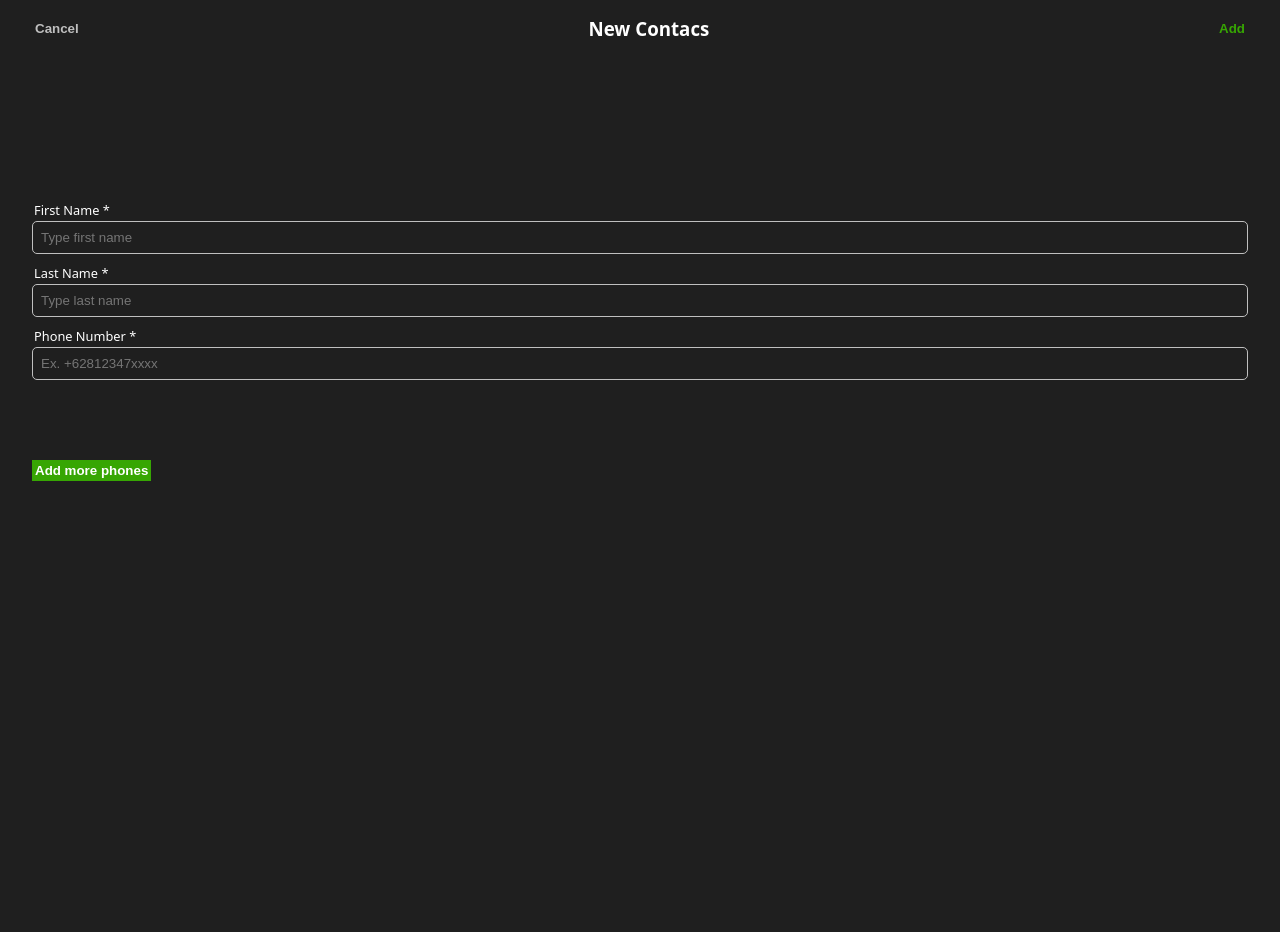
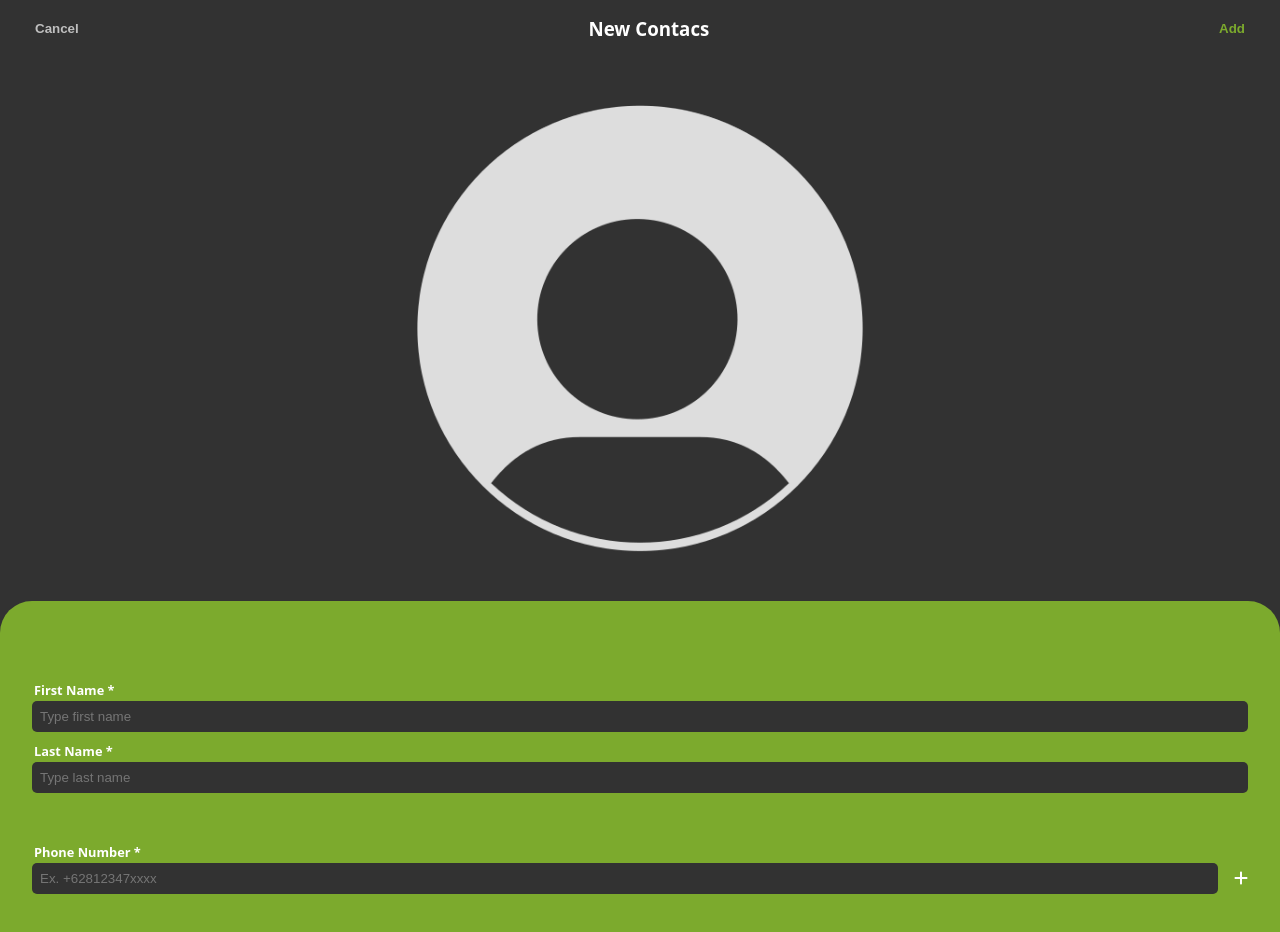
Before and after one commit to hanaw23/Phone-Book-Project, a Next.js app: page /contacts/new in a window 1280 px wide. Shown: the top 932 px of the page. Before the commit the page ends 800 px from the top, so only its background shows below. Built offline with nearby package versions, Linux system fonts and the light colour scheme.

Commit message:
style: change styles for form

```diff
--- a/package.json
+++ b/package.json
@@ -13,6 +13,9 @@
     "@emotion/css": "^11.11.2",
     "@emotion/react": "^11.11.1",
     "@emotion/styled": "^11.11.0",
+    "@fortawesome/fontawesome-svg-core": "^6.4.2",
+    "@fortawesome/free-solid-svg-icons": "^6.4.2",
+    "@fortawesome/react-fontawesome": "^0.2.0",
     "graphql": "^16.8.1",
     "next": "13.5.6",
     "react": "^18",
--- a/src/common/components/atoms/input.tsx
+++ b/src/common/components/atoms/input.tsx
@@ -17,9 +17,21 @@ const InputComponent = (props: InputComponentProps) => {
             font-size: 0.8rem;
             margin-left: 2px;
             margin-bottom: 2px;
+            width: 100%;
+            background-color: transparent;
+            font-weight: bold;
           `}
         >
-          {props.label} {props.required && <span>*</span>}
+          {props.label}{" "}
+          {props.required && (
+            <span
+              className={css`
+                background-color: transparent;
+              `}
+            >
+              *
+            </span>
+          )}
         </div>
         <input
           className={css`
@@ -29,6 +41,7 @@ const InputComponent = (props: InputComponentProps) => {
             border-radius: 5px;
             color: white;
             outline: none;
+            border: none;
           `}
           placeholder={props.placeholder}
           autoComplete="off"
--- a/src/common/components/organisms/forms/contacs/addEditContactNumber.tsx
+++ b/src/common/components/organisms/forms/contacs/addEditContactNumber.tsx
@@ -1,5 +1,7 @@
 import { useState } from "react";
 import { css } from "@emotion/css";
+import { FontAwesomeIcon } from "@fortawesome/react-fontawesome";
+import { faMinus, faPlus } from "@fortawesome/free-solid-svg-icons";
 
 import ButtonComponent from "../../../atoms/button";
 import InputComponent from "../../../atoms/input";
@@ -44,6 +46,7 @@ const AddEditContactNumber = (props: { isEdit: boolean; cancel: () => void; titl
   //   === HTML ===
   return (
     <>
+      <div>
         <div
           className={css`
             display: flex;
@@ -59,44 +62,107 @@ const AddEditContactNumber = (props: { isEdit: boolean; cancel: () => void; titl
 
           <h3>{props.title}</h3>
 
-        <ButtonComponent label={`${props.isEdit ? "Update" : "Add"}`} type="button" fontWeight="bold" color="#37A603" onClick={submitAddEditContactNumber} />
+          <ButtonComponent label={`${props.isEdit ? "Update" : "Add"}`} type="button" fontWeight="bold" color="#7caa2d" onClick={submitAddEditContactNumber} />
         </div>
 
-      <div>
         <div
           className={css`
-            margin-top: 10rem;
-            margin-left: 2rem;
-            margin-right: 2rem;
+            margin-top: 4rem;
+            margin-left: auto;
+            margin-right: auto;
+            display: flex;
+            justify-content: center;
           `}
         >
-          <InputComponent label="First Name" placeholder="Type first name" required={true} value={firstName} onChange={(e) => setFirstName(e.target.value)} />
-          <InputComponent label="Last Name" placeholder="Type last name" required={true} value={lastName} componentClassName="margin-top: 10px;" onChange={(e) => setLastName(e.target.value)} />
+          <img
+            src="/profile.png"
+            className={css`
+              width: 35%;
+              height: 35%;
+              border-radius: 50%;
+            `}
+          />
+        </div>
+      </div>
+
+      <div
+        className={css`
+          display: block;
+          position: absolute;
+          margin-top: 3rem;
+          background-color: #7caa2d;
+          height: max-content;
+          width: 100%;
+          border-radius: 2rem 2rem 0 0;
+          padding-bottom: 3.5rem;
+        `}
+      >
+        <div
+          className={css`
+            margin-top: 3rem;
+            padding: 2rem;
+            background-color: transparent;
+          `}
+        >
+          <InputComponent label="First Name" placeholder="Type first name" required={true} value={firstName} componentClassName=" background-color: transparent;" onChange={(e) => setFirstName(e.target.value)} />
+          <InputComponent
+            label="Last Name"
+            placeholder="Type last name"
+            required={true}
+            value={lastName}
+            componentClassName="margin-top: 10px; background-color: transparent; margin-bottom: 2.5rem;"
+            onChange={(e) => setLastName(e.target.value)}
+          />
 
           {phoneNumbers.map((phone) => (
-            <div key={phone.id}>
+            <div
+              key={phone.id}
+              className={css`
+                display: flex;
+                justify-content: space-between;
+                gap: 1rem;
+                background-color: transparent;
+              `}
+            >
+              <div
+                className={css`
+                  width: 100%;
+                  background-color: transparent;
+                `}
+              >
                 <InputComponent
                   label="Phone Number"
                   placeholder="Ex. +62812347xxxx"
                   required={true}
                   value={phone.phoneNumber}
-                componentClassName="margin-top: 10px; background-color: none"
+                  componentClassName="margin-top: 10px; width: 100%; background-color: transparent"
                   onChange={(e) => handleAddPhoneNumber(e, phone.id)}
                 />
-              {phoneNumbers.length > 1 && <ButtonComponent label="Remove" type="button" fontWeight="bold" backgroundColor="#37A603" color="white" onClick={() => handleRemovePhones(phone.id)} />}
+              </div>
+              {phone.id === 1 && (
+                <FontAwesomeIcon
+                  icon={faPlus}
+                  className={css`
+                    margin-top: 2.3rem;
+                    color: white;
+                    background-color: transparent;
+                  `}
+                  onClick={handleAddMorePhones}
+                />
+              )}
+              {phoneNumbers.length > 1 && phone.id !== 1 && (
+                <FontAwesomeIcon
+                  icon={faMinus}
+                  className={css`
+                    margin-top: 2.3rem;
+                    color: white;
+                    background-color: transparent;
+                  `}
+                  onClick={() => handleRemovePhones(phone.id)}
+                />
+              )}
             </div>
           ))}
-
-          <div
-            className={css`
-              margin-top: 5rem;
-              display: flex;
-              justify-content: flex-center;
-              text-align: center;
-            `}
-          >
-            <ButtonComponent label="Add more phones" type="button" fontWeight="bold" backgroundColor="#37A603" color="white" onClick={handleAddMorePhones} />
-          </div>
         </div>
       </div>
     </>
--- a/src/styles/globals.css
+++ b/src/styles/globals.css
@@ -16,7 +16,7 @@
   box-sizing: border-box;
   padding: 0;
   margin: 0;
-  background-color: rgb(31, 31, 31);
+  background: rgb(50, 50, 50);
 }
 
 html,
@@ -27,7 +27,7 @@ body {
 
 body {
   color: white;
-  background: rgb(31, 31, 31);
+  background: rgb(50, 50, 50);
   font-family: system-ui, -apple-system, BlinkMacSystemFont, "Segoe UI", Roboto, Oxygen, Ubuntu, Cantarell, "Open Sans", "Helvetica Neue", sans-serif;
 }
 
@@ -38,6 +38,6 @@ a {
 
 @media (prefers-color-scheme: dark) {
   html {
-    background: rgb(31, 31, 31);
+    background: rgb(50, 50, 50);
   }
 }
```
Also changed, not shown: public/profile.png (added), 1 other file (tests, documents, lock files or other folders). Lines whose indentation alone changed are shown as unchanged.
